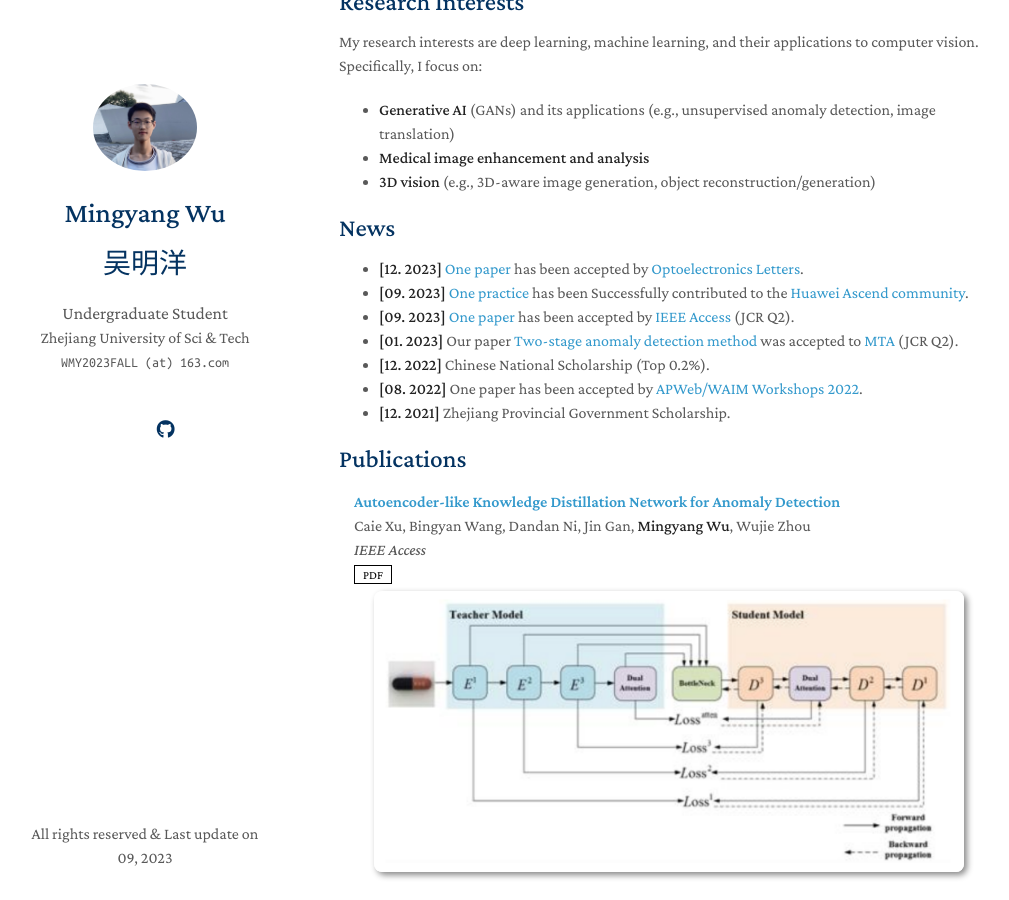
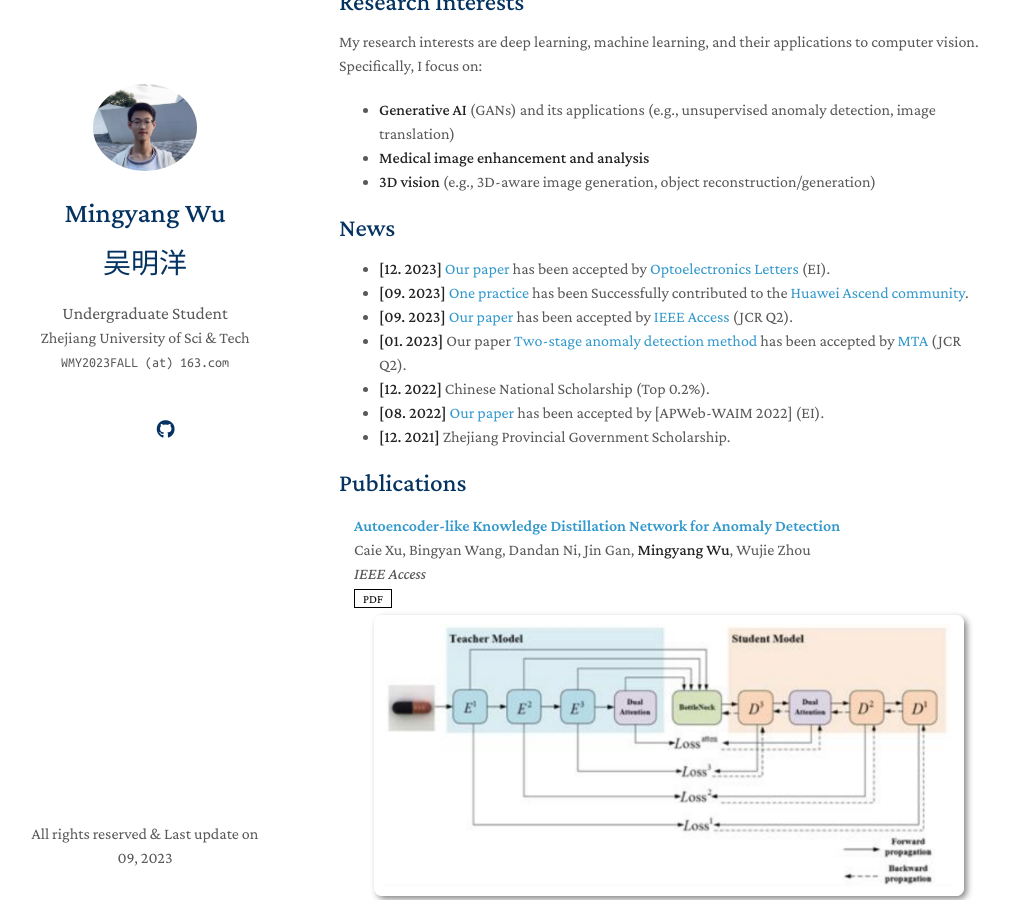
Before and after one commit to mingyang5/mingyang5.github.io, a Jekyll site: the page built from index.md, in a window 1280 px wide and 900 px high, scrolled down 305 px. Shown: the whole window, without its empty margins (131-1140 px from the left). Built offline with Jekyll 4.4.1, drawn with Linux system fonts in a browser that asks for light colours; nearby versions of some CDN libraries; a style sheet for code colours, icons or effects is not loaded; our own code applies the rules of GitHub Pages for plain Markdown files.

Commit message:
Update index.md

```diff
--- a/index.md
+++ b/index.md
@@ -20,12 +20,12 @@ My research interests are deep learning, machine learning, and their application
 
 ## News
 
-- **[12. 2023]** [One paper]() has been accepted by [Optoelectronics Letters](https://link.springer.com/journal/11801).
+- **[12. 2023]** [Our paper]() has been accepted by [Optoelectronics Letters](https://link.springer.com/journal/11801) (EI).
 - **[09. 2023]** [One practice](https://gitee.com/ascend/samples/tree/master/best_practices/contrib/part_detection) has been Successfully contributed to the [Huawei Ascend community](https://gitee.com/ascend).
-- **[09. 2023]** [One paper](https://ieeexplore.ieee.org/abstract/document/10247009) has been accepted by [IEEE Access](https://ieeexplore.ieee.org/xpl/RecentIssue.jsp?punumber=6287639) (JCR Q2).
-- **[01. 2023]** Our paper [Two-stage anomaly detection method](https://link.springer.com/article/10.1007/s11042-022-14306-9) was accepted to [MTA](https://www.springer.com/journal/11042) (JCR Q2).
+- **[09. 2023]** [Our paper](https://ieeexplore.ieee.org/abstract/document/10247009) has been accepted by [IEEE Access](https://ieeexplore.ieee.org/xpl/RecentIssue.jsp?punumber=6287639) (JCR Q2).
+- **[01. 2023]** Our paper [Two-stage anomaly detection method](https://link.springer.com/article/10.1007/s11042-022-14306-9) has been accepted by [MTA](https://www.springer.com/journal/11042) (JCR Q2).
 - **[12. 2022]** Chinese National Scholarship (Top 0.2%).
-- **[08. 2022]** One paper has been accepted by [APWeb/WAIM Workshops 2022](http://apweb-waim2022.com/).
+- **[08. 2022]** [Our paper](https://link.springer.com/chapter/10.1007/978-981-99-1354-1_18) has been accepted by [APWeb-WAIM 2022] (EI).
 - **[12. 2021]** Zhejiang Provincial Government Scholarship.
 
 {% include_relative _includes/publications.md %}
```
